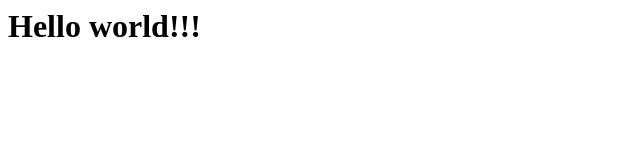
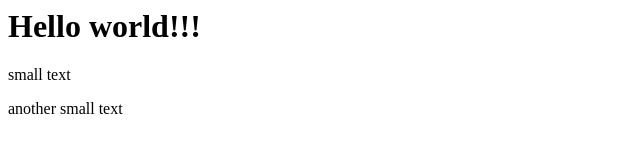
Before and after one commit to mvozaar/g2, a website: page index.html in a window 1280 px wide. Shown: the whole page, without its empty margins (0-640 px from the left). Drawn offline with Linux system fonts and the light colour scheme.

Commit message:
description update

```diff
--- a/index.html
+++ b/index.html
@@ -1 +1,3 @@
 <h1>Hello world!!!</h1>
+<p>small text</p>
+<p>another small text</p>
```
